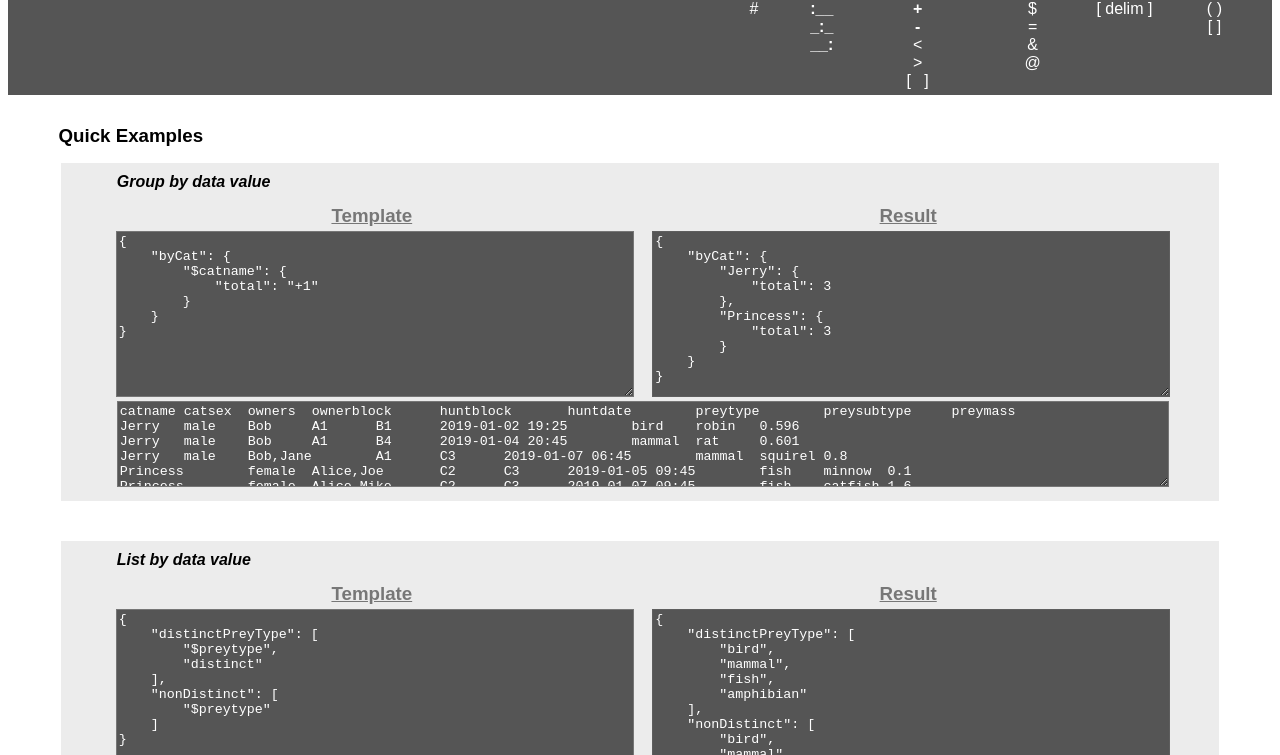
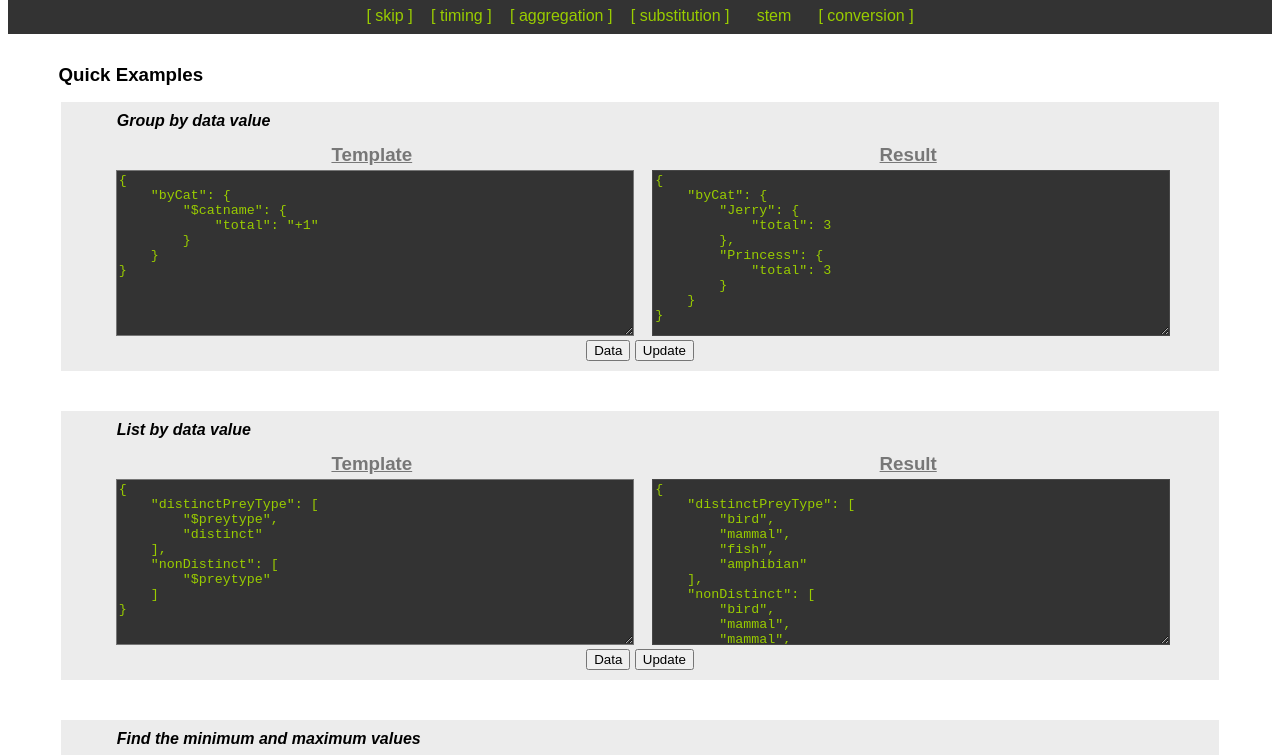
Before and after one commit to siosonel/partjson, a website: page public/index.html in a window 1280 px wide. Shown: the part 48-803 px from the top of the page. Drawn offline with Linux system fonts and the light colour scheme; files that its build step writes are made by us from their sources.

Commit message:
Add examples and improve styles for index page

```diff
--- a/public/index.html
+++ b/public/index.html
@@ -5,9 +5,20 @@
 	<meta charset="utf-8">
 	<link rel="shortcut icon" href="">
 	<style>
+	html {
+	  height: 100vh;
+	}
+
 	body {
+		height: 100vh;
+		display: flex;
+		flex-direction: column;
+  	align-items: stretch;
 		font-family: arial, helvetica, sans serif;
-		height: 100vh;
+	}
+
+	flex-fill {
+	  flex: 1 1 auto;
 	}
 
 	h1, h3 {
@@ -15,10 +26,24 @@
 		text-align: center;
 	}
 
+	.nav-top {
+		width: 100%;
+	}
+
+	.nav-banner {
+		padding: 5px;
+    background: #333;
+    color: #99cc00;
+    overflow: hidden;
+	}
+
 	.nav-bar {
-    background: #555;
-    color: #fff;
-    padding: 5px;
+		min-height:16px;
+    padding: 2px;
+    text-align: center;
+    background: #333;
+    color: #99cc00;
+    overflow: hidden;
 	}
 
 	.nav-col {
@@ -29,12 +54,30 @@
 	}
 
 	.nav-tab {
+		padding: 2px;
 		text-align: center;
+    background: #333;
+    cursor: pointer;
 	}
 
-	.no-ht {
+	.nav-symbol {
 		height: 0;
-	 	opacity: 0;
+		padding: 0;
+    width: 100%;
+		text-align: center;
+    background: #333;
+    cursor: pointer;
+    overflow: hidden;
+    transition: height ease 0.1s, padding ease 0.1s;
+  }
+
+  .nav-tab:hover, .nav-symbol:hover {
+  	color: #ff0;
+  	background: #999;
+  }
+
+  content {
+  	flex: 1;
   }
 
 	.section-title {
@@ -72,17 +115,24 @@
 	.inputtext {
 		width:100%;
 		height:100%;
-    background: #555;
-    color: #fff;
+    background: #333;
+    color: #99cc00;
+    white-space: pre;
 	}
 
 	.tsv {
+		display: none;
 		width: 92%;
 		height: 10vh;
 		margin: 0 4%;
-    background: #555;
-    color: #fff;
-		white-space: nowrap;
+    background: #333;
+    color: #ff9900;
+		white-space: pre;
+	}
+
+	.btn-div {
+		margin: auto;
+		text-align: center;
 	}
 	</style>
 	<script src="test.js"></script>
@@ -94,95 +144,72 @@
 </head>
 <body>
 
-<div class="nav-bar" style="height:20px">
+<div class='nav-top'>
+	<div class="nav-banner">
 		<div style="float:left; padding: 0 12px; font-size: 24px;">ParJSON</div>
-	<div style="float:right; height: 16px">
-		<div class="nav-col">
+	</div>
+	<nav class="nav-bar"
+		onmouseenter="expandSymbols()"
+		onmouseleave="collapseSymbols()">
+		<div style="width: 100%; min-height: 16px; white-space: nowrap;">
+			<div class="nav-col" id="nav-col-skip">
 				<div class="nav-tab"> [ skip ] </div>
-			<div class="nav-tab no-ht"> # </div>
 			</div>
-		<div class="nav-col">
+			<div class="nav-col" id="nav-col-time">
 				<div class="nav-tab"> [ timing ] </div>
-			<div class="nav-tab no-ht" style="font-weight: 600"> :__ </div>
-			<div class="nav-tab no-ht" style="font-weight: 600"> _:_ </div>
-			<div class="nav-tab no-ht" style="font-weight: 600"> __: </div>
 			</div>
-		<div class="nav-col">
+			<div class="nav-col" id="nav-col-aggr">
 				<div class="nav-tab"> [ aggregation ] </div>
-			<div class="nav-tab no-ht" style="font-weight: 600"> + </div>
-			<div class="nav-tab no-ht" style="font-weight: 600"> - </div>
-			<div class="nav-tab no-ht"> &lt; </div>
-			<div class="nav-tab no-ht"> &gt; </div>
-			<div class="nav-tab no-ht"> [ &nbsp; ] </div>
 			</div>
-		<div class="nav-col">
+			<div class="nav-col" id="nav-col-subs">
 				<div class="nav-tab"> [ substitution ] </div>
-			<div class="nav-tab no-ht"> $ </div>
-			<div class="nav-tab no-ht"> = </div>
-			<div class="nav-tab no-ht"> & </div>
-			<div class="nav-tab no-ht"> @ </div>
 			</div>
-		<div class="nav-col">
+			<div class="nav-col" id="nav-col-stem">
 				<div class="nav-tab">  stem  </div>
-			<div class="nav-tab no-ht"> [ delim ] </div>
 			</div>
-		<div class="nav-col">
+			<div class="nav-col" id="nav-col-conv">
 				<div class="nav-tab"> [ conversion ] </div>
-			<div class="nav-tab no-ht"> () </div>
-			<div class="nav-tab no-ht"> [] </div>
 			</div>
 		</div>
+	</nav>
 </div>
 
-<div class="nav-bar" style="height: 95px;">
-	<div style="float:right; height: 16px">
-		<div class="nav-col">
-			<div class="nav-tab no-ht"> [ skip ] </div>
-			<div class="nav-tab"> # </div>
-		</div>
-		<div class="nav-col">
-			<div class="nav-tab no-ht"> [ timing ] </div>
-			<div class="nav-tab" style="font-weight: 600"> :__ </div>
-			<div class="nav-tab" style="font-weight: 600"> _:_ </div>
-			<div class="nav-tab" style="font-weight: 600"> __: </div>
-		</div>
-		<div class="nav-col">
-			<div class="nav-tab no-ht"> [ aggregation ] </div>
-			<div class="nav-tab" style="font-weight: 600"> + </div>
-			<div class="nav-tab" style="font-weight: 600"> - </div>
-			<div class="nav-tab"> &lt; </div>
-			<div class="nav-tab"> &gt; </div>
-			<div class="nav-tab"> [ &nbsp; ] </div>
-		</div>
-		<div class="nav-col">
-			<div class="nav-tab no-ht"> [ substitution ] </div>
-			<div class="nav-tab"> $ </div>
-			<div class="nav-tab"> = </div>
-			<div class="nav-tab"> & </div>
-			<div class="nav-tab"> @ </div>
-		</div>
-		<div class="nav-col">
-			<div class="nav-tab no-ht">  stem  </div>
-			<div class="nav-tab"> [ delim ] </div>
-		</div>
-		<div class="nav-col">
-			<div class="nav-tab no-ht"> [ conversion ] </div>
-			<div class="nav-tab"> ( ) </div>
-			<div class="nav-tab"> [ ] </div>
-		</div>
-	</div>
-</div>
-
-<div id='quick-examples'>
+<content>
+	<section id='quick-examples'>
 		<h3 class='section-title'>Quick Examples</h3>
-</div>
+	</section>
 	<hr>
 
-<div id='substitution'>
-	<h3 class='section-title'>Substitution</h3>
-</div>
+	<section id='stem'>
+		<h3 class='section-title'>Stem words</h3>
+	</section>
 	<hr>
 
+	<section id='substitution'>
+		<h3 class='section-title'>Substitution</h3>
+	</section>
+	<hr>
+
+	<section id='conversion'>
+		<h3 class='section-title'>Conversion</h3>
+	</section>
+	<hr>
+
+	<section id='aggregation'>
+		<h3 class='section-title'>Aggregation</h3>
+	</section>
+	<hr>
+
+	<section id='timing'>
+		<h3 class='section-title'>Timing</h3>
+	</section>
+	<hr>
+
+	<section id='skip'>
+		<h3 class='section-title'>Skip</h3>
+	</section>
+	<hr>
+</content>
 
 <template id='emptyExample'>
 	<div class="example-div">
@@ -203,14 +230,18 @@
 				</textarea>
 			</div>
 		</div>
+		<div class='btn-div'>
+			<button class='tsv-btn'>Data</button>
+			<button class='update-btn'>Update</button>
+		</div>
 		<textarea class='tsv'>
 		</textarea>
 	</div>
 </template>
 <script>
 const emptyExample = document.querySelector('#emptyExample')
+const renderedBySymbol = {}
 examples.forEach(renderExample)
-
 
 function renderExample(example,i) {
 	const clone = document.importNode(emptyExample.content, true)
@@ -225,26 +256,50 @@ function renderExample(example,i) {
 
 	const title = clone.querySelector('h4')
 	title.innerHTML = example.title
-
-	const attr = document.createAttribute("my_attrib")
 	title.setAttribute("id", example.id)
 
-	document.querySelector('#'+example.section).appendChild(clone)
+	const run = getRunFxn({template, tsv, results, title})
 
-	const run = getRunFxn({template, tsv, results, title})
-	const inputLabels = document.querySelectorAll('.inputlabel')
+	const inputLabels = clone.querySelectorAll('.inputlabel')
 	for(const label of inputLabels) {
 		label.onclick = run
 	}
+
+	clone.querySelector('.update-btn').onclick = run
+
+	clone.querySelector('.tsv-btn').onclick = ()=>{
+		tsv.style.display = tsv.style.display == "block" ? "none" : "block"
+	}
+
+	document.querySelector('#'+example.section).appendChild(clone)
 	run()
+
 	if (window.location.hash == '#' + example.id) {
 		setTimeout(()=>title.scrollIntoView(), 100)
+	}
+
+	if (example.symbol && !renderedBySymbol[example.symbol]) {
+		const tab = document.createElement('div')
+		tab.setAttribute("class", "nav-symbol")
+		tab.innerHTML = example.tabLabel ? example.tabLabel : example.symbol
+		const navCol = document.querySelector("#nav-col-" + example.tokenType)
+		navCol.appendChild(tab)
+
+		tab.onclick = () => {
+			collapseSymbols()
+			setTimeout(()=>window.location.hash = "#" + example.id, 100)
+		}
+
+		navCol.querySelector('.nav-tab').onclick = () => {
+			collapseSymbols()
+			setTimeout(()=>window.location.hash = "#" + example.section, 100)
+		}
 	}
 }
 
 function getRunFxn(dom) {
 	let tracker
-	return () => {
+	return function() {
 		const template = JSON.parse(
 			dom.template.value
 				.trim()
@@ -270,6 +325,20 @@ function getRunFxn(dom) {
 
 		dom.results.value = JSON.stringify(tracker.tree, null, "    ")
 	}
+}
+
+function expandSymbols() {
+	document.querySelectorAll(".nav-symbol").forEach(elem => {
+		elem.style.height = "16px"
+		elem.style.padding = "2px"
+	})
+}
+
+function collapseSymbols() {
+	document.querySelectorAll(".nav-symbol").forEach(elem => {
+		elem.style.height = 0
+		elem.style.padding = 0
+	})
 }
 
 function parseTsv(tsv) {
--- a/public/test.js
+++ b/public/test.js
@@ -36,18 +36,11 @@ const examples = [{
 	template: {
 		massMin: "<$preymass",
     massMax: ">$preymass",
-    total: "+1",
-    "byPreyType": {
-	    "$preytype": {
-	      total: "+1",
-	      mass: "+$preymass",
-	      lostMass: "#-$preymass",
-	      massMin: "<$preymass",
-	      massMax: ">$preymass",
-	    }
-	  }
+    total: "+1"
   }
 },{
+	symbol: "$",
+	tokenType: "subs",
 	section: "substitution",
 	id: "substitute-a-data-value",
 	title: `"$" substitutes a data value`,
@@ -59,6 +52,8 @@ const examples = [{
   	}
   }
 },{
+	symbol: "=",
+	tokenType: "subs",
 	section: "substitution",
 	id: "substitute-a-function",
 	title: `"=" substitutes a user supplied function`,
@@ -67,6 +62,113 @@ const examples = [{
     	"$preytype": "+=adjustPreyMass()"
 		}
   }
+},{
+	symbol: "&",
+	tokenType: "subs",
+	tabLabel: "&amp;",
+	section: "substitution",
+	id: "substitute-a-join",
+	title: `"&" substitutes a joined property`,
+	template: {}
+},{
+	symbol: "@",
+	tokenType: "subs",
+	section: "substitution",
+	id: "substitute-a-result",
+	title: `"@" substitutes a result value`,
+	template: {}
+},{
+	section: "stem",
+	id: "stem",
+	title: `A stem word can be modified by any of the optional symbols.`,
+	template: {}
+},{
+	symbol: "[delim]",
+	tokenType: "stem",
+	tabLabel: "[&nbsp;delim&nbsp;]",
+	section: "stem",
+	id: "stem-delim",
+	title: `Nested values are indicated by partitioning the stem word with a user supplied delimiter.`,
+	template: {}
+},{
+	symbol: "( )",
+	tokenType: "conv",
+	section: "conversion",
+	id: "convert-a-value",
+	title: `"()" calls a substituted value as a function`,
+	template: {}
+},{
+	symbol: "[ ]",
+	tokenType: "conv",
+	section: "conversion",
+	id: "convert-a-value",
+	title: `"[]" distributes the returned value of a function call`,
+	template: {}
+},{
+	symbol: "+",
+	tokenType: "aggr",
+	section: "aggregation",
+	id: "aggregate-a-value",
+	title: `"+" adds the computed value from a running total`,
+	template: {}
+},{
+	symbol: "-",
+	tokenType: "aggr",
+	section: "aggregation",
+	id: "aggregate-a-value",
+	title: `"-" subtracts the computed value from a running total`,
+	template: {}
+},{
+	symbol: "<",
+	tokenType: "aggr",
+	tabLabel: "&lt;",
+	section: "aggregation",
+	id: "find-min-value",
+	title: `"<" finds the minimum value`,
+	template: {}
+},{
+	symbol: ">",
+	tokenType: "aggr",
+	tabLabel: "&gt;",
+	section: "aggregation",
+	id: "find-max-value",
+	title: `">" finds the maximum value`,
+	template: {}
+},{
+	symbol: "[ &nbsp; ]",
+	tokenType: "aggr",
+	section: "aggregation",
+	id: "collect-into-a-list",
+	title: `"[ ]" collects values into a list`,
+	template: {}
+},{
+	symbol: ":__",
+	tokenType: "time",
+	section: "timing",
+	id: "compute-before-unmarked-inputs",
+	title: `A ":__" prefix will cause a template input to be processed before unmarked inputs`,
+	template: {}
+},{
+	symbol: "_:_",
+	tokenType: "time",
+	section: "timing",
+	id: "compute-after-unmarked-inputs",
+	title: `A "_:_" prefix will cause a template input to be processed after unmarked inputs`,
+	template: {}
+},{
+	symbol: "__:",
+	tokenType: "time",
+	section: "timing",
+	id: "compute-after-all-rows",
+	title: `A "__:" prefix will cause a template input to be processed after the last data row has been looped through`,
+	template: {}
+},{
+	symbol: "#",
+	tokenType: "skip",
+	section: "skip",
+	id: "skip-an-input",
+	title: `"#" causes a template input to be ignored`,
+	template: {}
 }]
 
 const fxns = {
```
Lines whose indentation alone changed are shown as unchanged.
